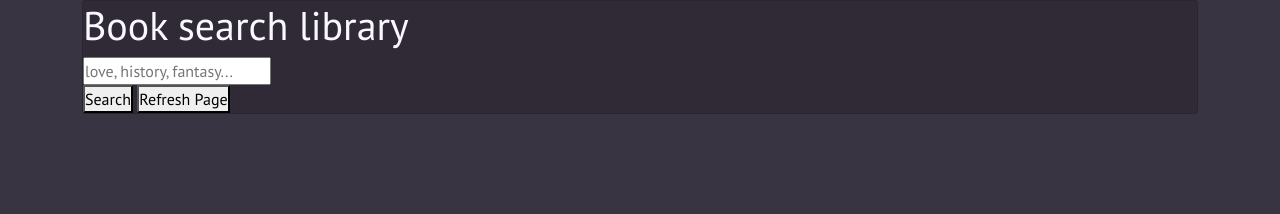
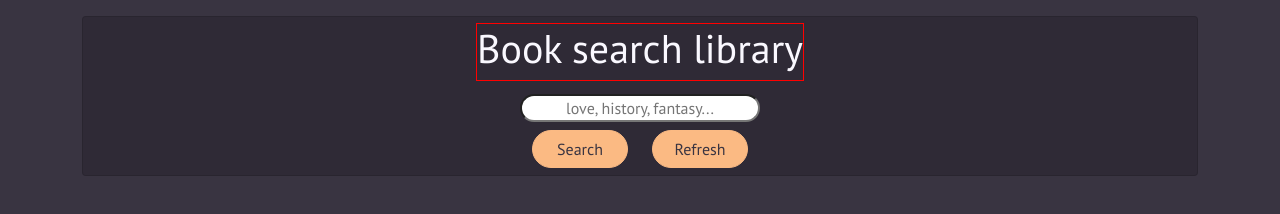
Before and after one commit to lijo-belardi/books-search-project, a website built with webpack: page src/template.html in a window 1280 px wide. Built offline with nearby package versions, Linux system fonts and the light colour scheme; no server answers.

Commit message:
Defined input's card

```diff
--- /dev/null
+++ b/src/styles/animations/transition.scss
@@ -0,0 +1,2 @@
+// Transition
+$transition-time: 300ms;
--- /dev/null
+++ b/src/styles/components/button.scss
@@ -0,0 +1,26 @@
+@import '../colors/colors.scss';
+@import '../animations/transition.scss';
+
+
+// Button
+.btn-primary, .btn-secondary {
+    background-color: $tertiary-color;
+    color: $primary-color;
+    border-color: $tertiary-color;
+    //width: 9.375rem;
+    //height: 2.813rem;
+    border-radius: 3.75rem;
+    //letter-spacing: $letter-spacing-default;
+    transition: $transition-time;
+
+    &:hover {
+        background-color: $secondary-color;
+        color: $primary-color;
+        transform: scale(0.98);
+    }
+
+    &:focus {
+        background-color: $tertiary-color;
+        color: $primary-color;
+    }
+}
--- a/src/styles/main.scss
+++ b/src/styles/main.scss
@@ -1,6 +1,10 @@
 @import "./fonts/fonts.scss";
 @import "./colors/colors.scss";
+// Animation
+@import "./animations/transition.scss";
+// Components
 @import "./components/card.scss";
+@import "./components/button.scss";
 
 /* ------- General style ------- */
 
@@ -29,3 +33,54 @@ body {
     flex-direction: column;
     min-height: 100%;
 }
+
+/* Welcome's section */
+.welcome {
+    margin-top: 1rem;
+
+    .card {
+        //outline: 1px solid green;
+        display: flex;
+        flex-direction: column;
+        align-items: center;
+        justify-content: space-evenly;
+        min-height: 10rem;
+
+        .title {
+            outline: 1px solid red;
+            min-width: 15rem;
+            text-align: center;
+        }
+
+    }
+}
+
+
+.form {
+    //outline: 1px solid blue;
+    min-width: 15rem;
+    min-height: 4rem;
+    text-align: center;
+    display: flex;
+    flex-direction: column;
+    justify-content:space-around;
+
+    &-input {
+        min-width: 15rem;
+        text-align: center;
+        border-radius: 3.75rem;
+    }
+    &-buttons {
+        //outline: 1px solid red;
+        margin-top: 0.5rem;
+        min-width: 15rem;
+        display: flex;
+        flex-direction: row;
+        justify-content: space-around;
+
+        button {
+            min-width: 6rem;
+            max-height: 2.5rem;
+        }
+    }
+}
--- a/src/template.html
+++ b/src/template.html
@@ -23,33 +23,37 @@
 </head>
 
 <body>
-  <!-- Main container  -->
-  <div class="container">
-    <!-- Welcome's section -->
+  <!-- Welcome container  -->
+  <div class="container welcome">
+    <!-- Welcome - card -->
     <div class="card card--dark">
       <!-- Welcome - title -->
       <div class="title">
         <h1>Book search library</h1>
       </div>
-      <!-- form's section -->
+      <!-- Welcome - error message -->
       <div id="error-message"></div>
-      <form id="form" action="/" method="get">
-        <!-- form - input -->
-        <div class="form-input">
-          <input type="text" id="search-input" placeholder="love, history, fantasy..." autocomplete="off" />
+      <!-- Welcome - form -->
+      <form class="form" id="form" action="/" method="get">
+        <!-- Welcome - form - input -->
+        <div>
+          <input class="form-input" type="text" id="search-input" placeholder="love, history, fantasy..."
+            autocomplete="off" />
         </div>
 
         <!-- form - buttons -->
         <div class="form-buttons">
-          <button type="submit" class="search-button" id="search-btn">Search</button>
-          <button id="refresh-button" class="refresh-button" type="click">Refresh Page</button>
+          <!-- TODO cambiare nome id qui del submit e nel javascript -->
+          <button type="submit" class="search-button btn btn-primary" id="search-btn">Search</button>
+          <button id="refresh-button" class="refresh-button btn btn-primary" type="click">Refresh</button>
         </div>
       </form>
     </div>
+  </div><!-- Welcome container  -->
 
-    <!-- Book's list -->
+  <!-- Book's list -->
 
-  </div><!-- Main container  -->
+
   <!-- Footer -->
 
 
```
